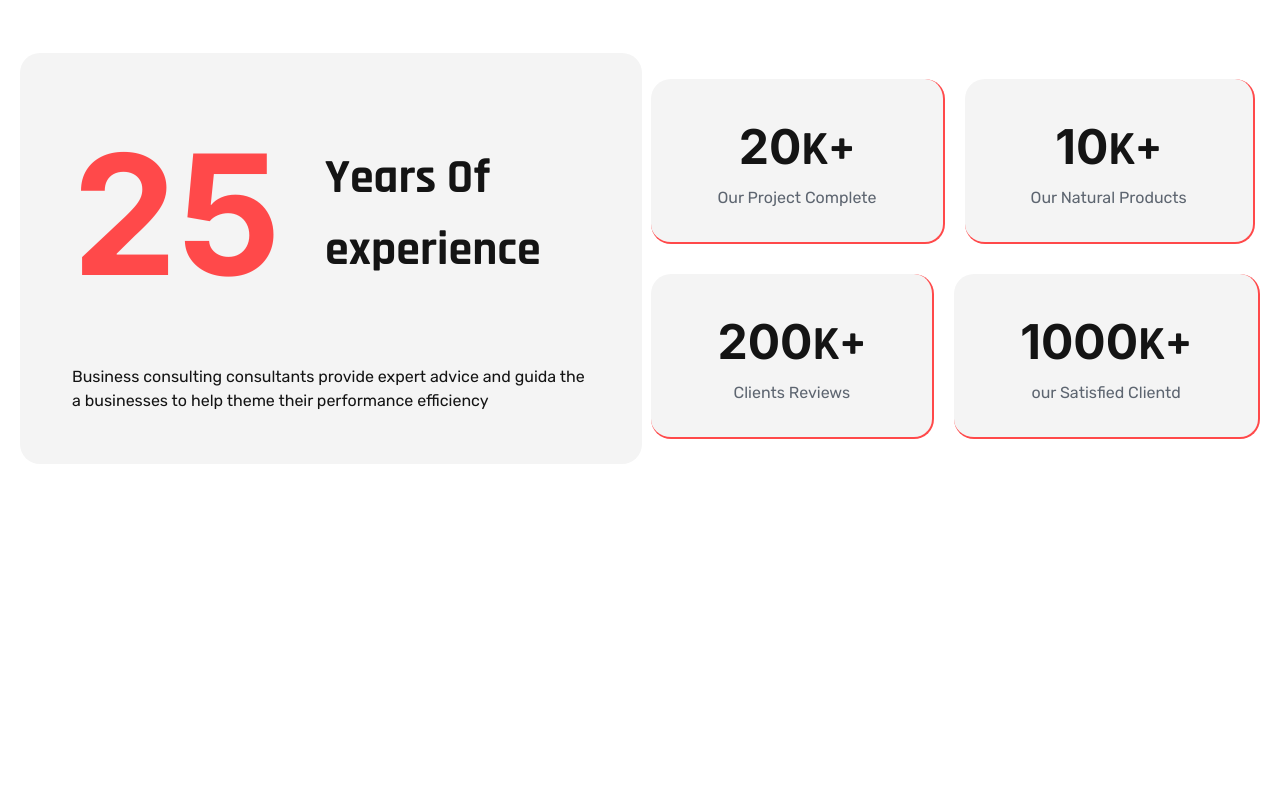
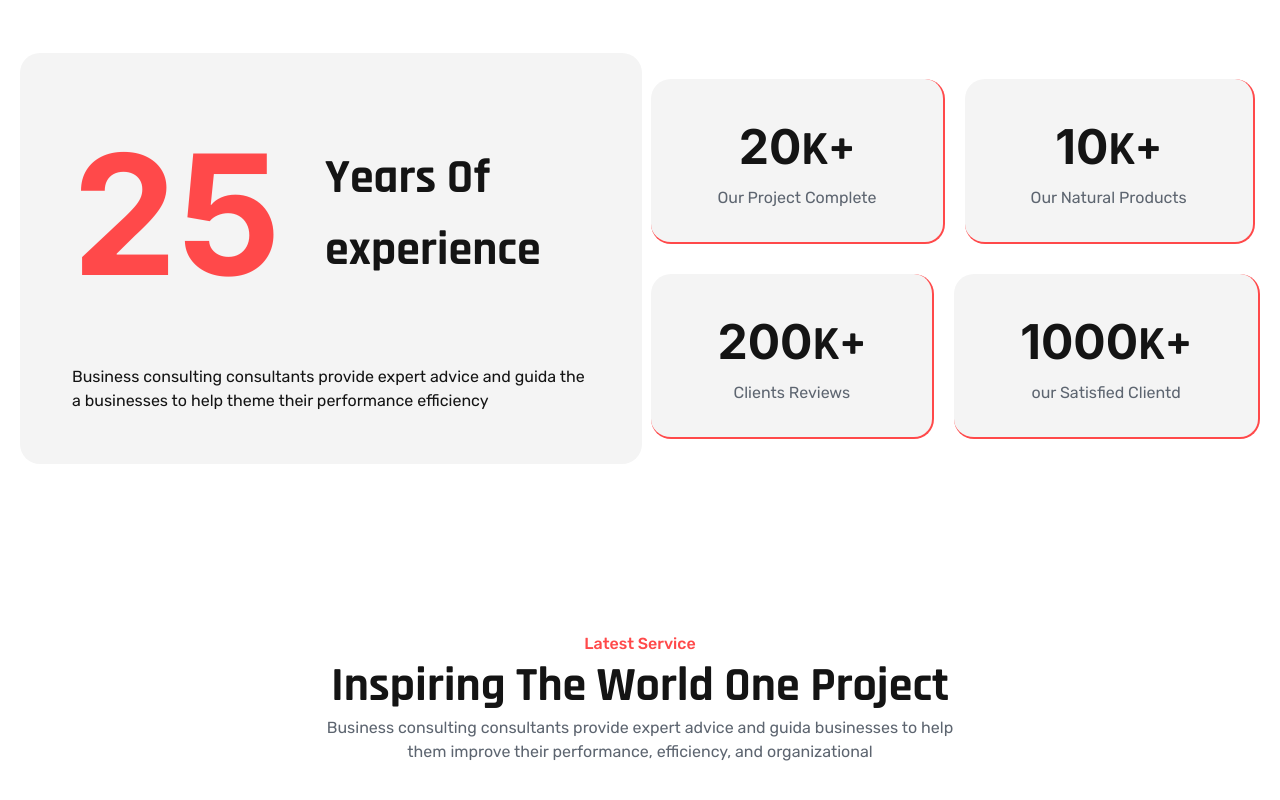
Before and after one commit to devrafsun10/renni, a React (Vite) app: page / in a window 1280 px wide. Shown: the part 1381-2181 px from the top of the page. Before the commit the page ends 1965 px from the top, so only its background shows below. Built offline with nearby package versions, Linux system fonts and the light colour scheme.

Commit message:
service part

```diff
--- a/src/App.jsx
+++ b/src/App.jsx
@@ -3,6 +3,7 @@ import Bannerresponsive from "./components/Banner/Bannerresponsive"
 import Card from "./components/Card/Card"
 import Counter from "./components/Counter/Counter"
 import Navbar from "./components/Navbar/Navbar"
+import Service from "./components/Service/Service"
 
 function App() {
 
@@ -13,6 +14,7 @@ function App() {
     <Bannerresponsive/>
     <Card/>
     <Counter/>
+    <Service />
     </>
   )
 }
--- /dev/null
+++ b/src/components/Service/Service.jsx
@@ -0,0 +1,19 @@
+import React from "react";
+
+const Service = () => {
+  return (
+    <div className=" container py-12 ">
+      <div className=" text-center">
+        <h4 className=" font-secondary font-medium text-[16px] text-[#FF494A]">Latest Service</h4>
+        <h2 className=" font-primary font-bold text-[48px] text-[#141414]  leading-15">Inspiring The World One Project</h2>
+        <p className=" font-secondary font-normal text-[16px] text-[#5D6570]">
+          Business consulting consultants provide expert advice and guida
+          businesses to help <span className=" block">them improve their performance, efficiency, and
+          organizational</span>
+        </p>
+      </div>
+    </div>
+  );
+};
+
+export default Service;
```
